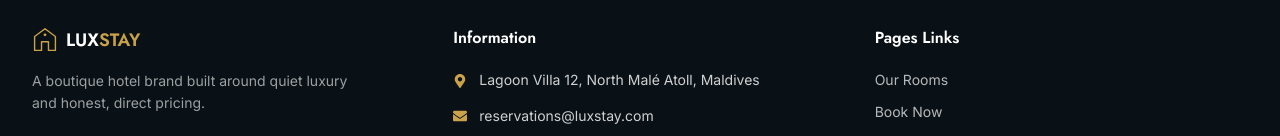
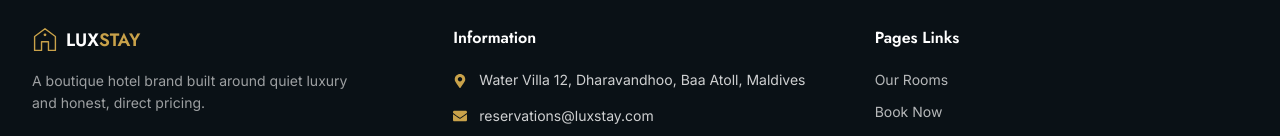
Before and after one commit to esraamhmd/LUXSTAY-Hotel-Website, a Next.js app: page / in a window 1280 px wide. Shown: the part 7394-7530 px from the top of the page. Built offline with nearby package versions, Linux system fonts and the light colour scheme; no server answers.

Commit message:
Fix map  Maldives location

```diff
--- a/src/components/Contact.js
+++ b/src/components/Contact.js
@@ -65,7 +65,7 @@ export default function Contact() {
                   <FaMapMarkerAlt />
                 </span>
                 <p className="text-sm text-ink/80">
-                  Lagoon Villa 12, North Malé Atoll <br /> Maldives
+                  Water Villa 12, Dharavandhoo <br /> Baa Atoll, Maldives
                 </p>
               </div>
               <div className="flex items-start gap-4 transition-transform duration-300 hover:translate-x-1">
@@ -100,7 +100,7 @@ export default function Contact() {
             </Link>
 
             <div className="mt-10">
-              <MapEmbed query="4.2117,73.5401" height="h-72" />
+              <MapEmbed query="Dharavandhoo, Baa Atoll, Maldives" zoom={13} height="h-72" />
             </div>
           </div>
 
--- a/src/components/Footer.js
+++ b/src/components/Footer.js
@@ -57,7 +57,7 @@ export default function Footer() {
             <ul className="mt-5 flex flex-col gap-4 text-sm">
               <li className="flex items-start gap-3">
                 <FaMapMarkerAlt className="mt-1 shrink-0 text-gold" />
-                <span>Lagoon Villa 12, North Malé Atoll, Maldives</span>
+                <span>Water Villa 12, Dharavandhoo, Baa Atoll, Maldives</span>
               </li>
               <li className="flex items-center gap-3">
                 <FaEnvelope className="shrink-0 text-gold" />
--- a/src/components/MapEmbed.js
+++ b/src/components/MapEmbed.js
@@ -4,12 +4,13 @@ import { useState } from "react";
 import { FaMapMarkedAlt } from "react-icons/fa";
 
 export default function MapEmbed({
-  query = "4.2117,73.5401", // Hulhumalé, North Malé Atoll, Maldives
+  query = "Dharavandhoo, Baa Atoll, Maldives",
+  zoom = 13,
   className = "",
   height = "h-96",
 }) {
   const [active, setActive] = useState(false);
-  const src = `https://www.google.com/maps?q=${encodeURIComponent(query)}&output=embed`;
+  const src = `https://www.google.com/maps?q=${encodeURIComponent(query)}&z=${zoom}&output=embed`;
 
   return (
     <div
```
